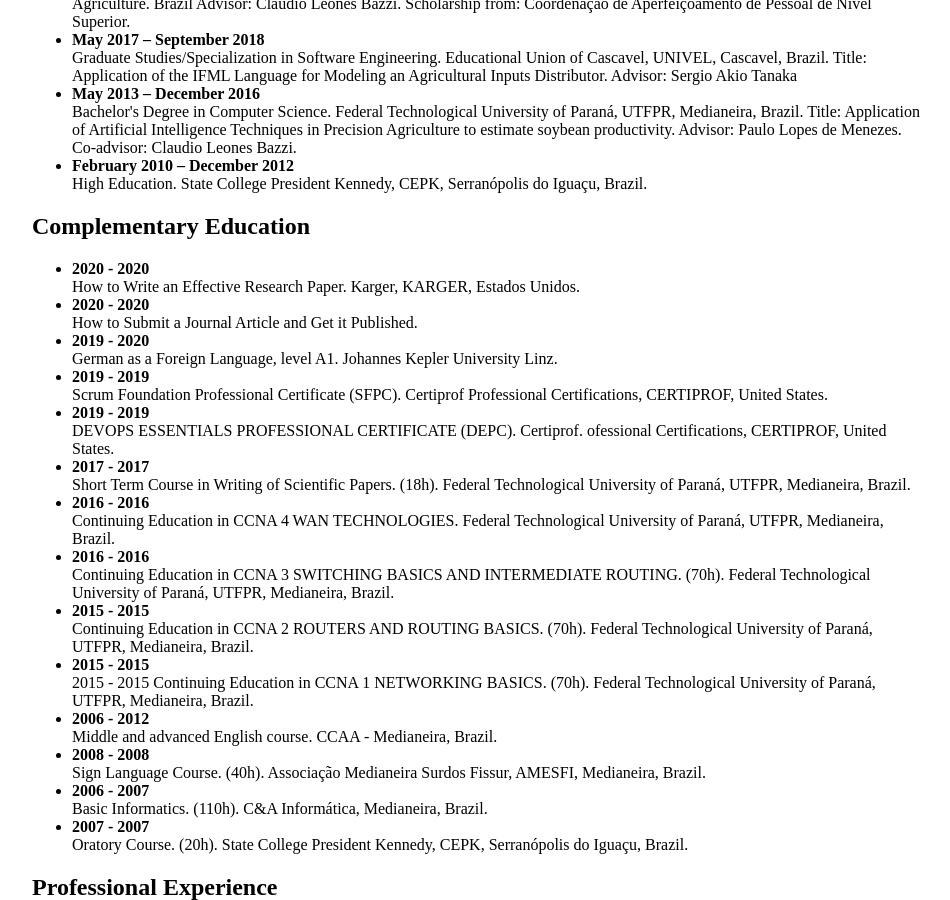
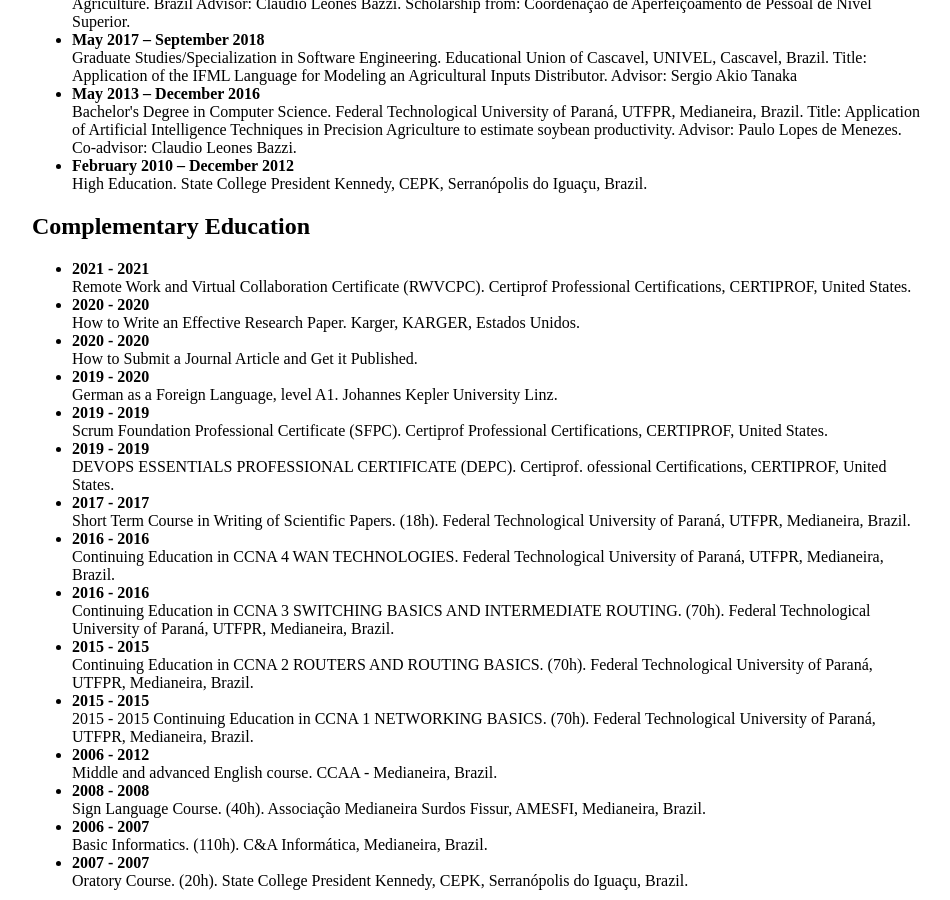
Before and after one commit to GabrielaMichelon/gabrielamichelon.github.io, a Jekyll site: the page built from cv/index.html, in a window 1280 px wide and 900 px high, scrolled down 393 px. Shown: the whole window, without its empty margins (160-1110 px from the left). Built offline with Jekyll 4.4.1, drawn with Linux system fonts in a browser that asks for light colours.

Commit message:
add certificate

```diff
--- a/cv/index.html
+++ b/cv/index.html
@@ -24,6 +24,8 @@
 					<h2>Complementary Education</h2>
 
 					<ul>
+						<li><b>2021 - 2021</b> <br>
+							Remote Work and Virtual Collaboration Certificate (RWVCPC). Certiprof Professional Certifications, CERTIPROF, United States.
   						<li><b>2020 - 2020</b> <br>
   							How to Write an Effective Research Paper. Karger, KARGER, Estados Unidos.
 						<li><b>2020 - 2020</b> <br>
```
